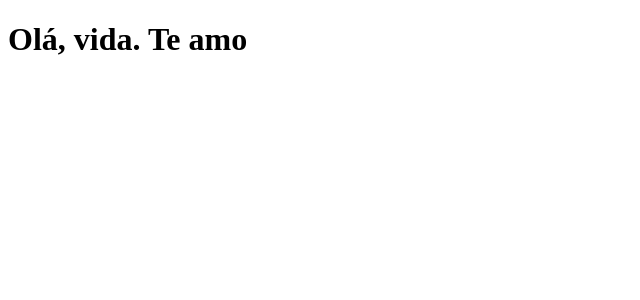
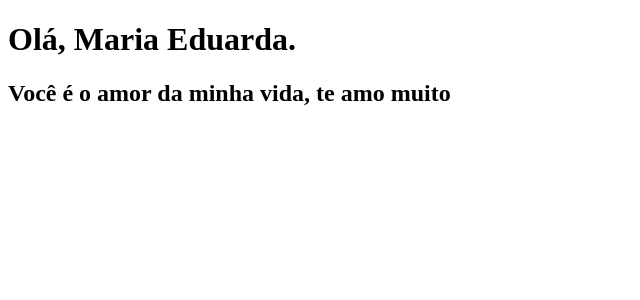
Before and after one commit to FP-Coding/clone-tabnews, a Next.js app: page / in a window 1280 px wide. Shown: the top 300 px of the page, without its empty margins (0-640 px from the left). Built offline with nearby package versions, Linux system fonts and the light colour scheme.

Commit message:
feat: modifica a frase

```diff
--- a/pages/index.js
+++ b/pages/index.js
@@ -1,5 +1,10 @@
 function Home() {
-  return <h1>Olá, vida. Te amo</h1>;
+  return (
+    <div>
+      <h1>Olá, Maria Eduarda.</h1>
+      <h2>Você é o amor da minha vida, te amo muito</h2>
+    </div>
+  );
 }
 
 export default Home;
```
